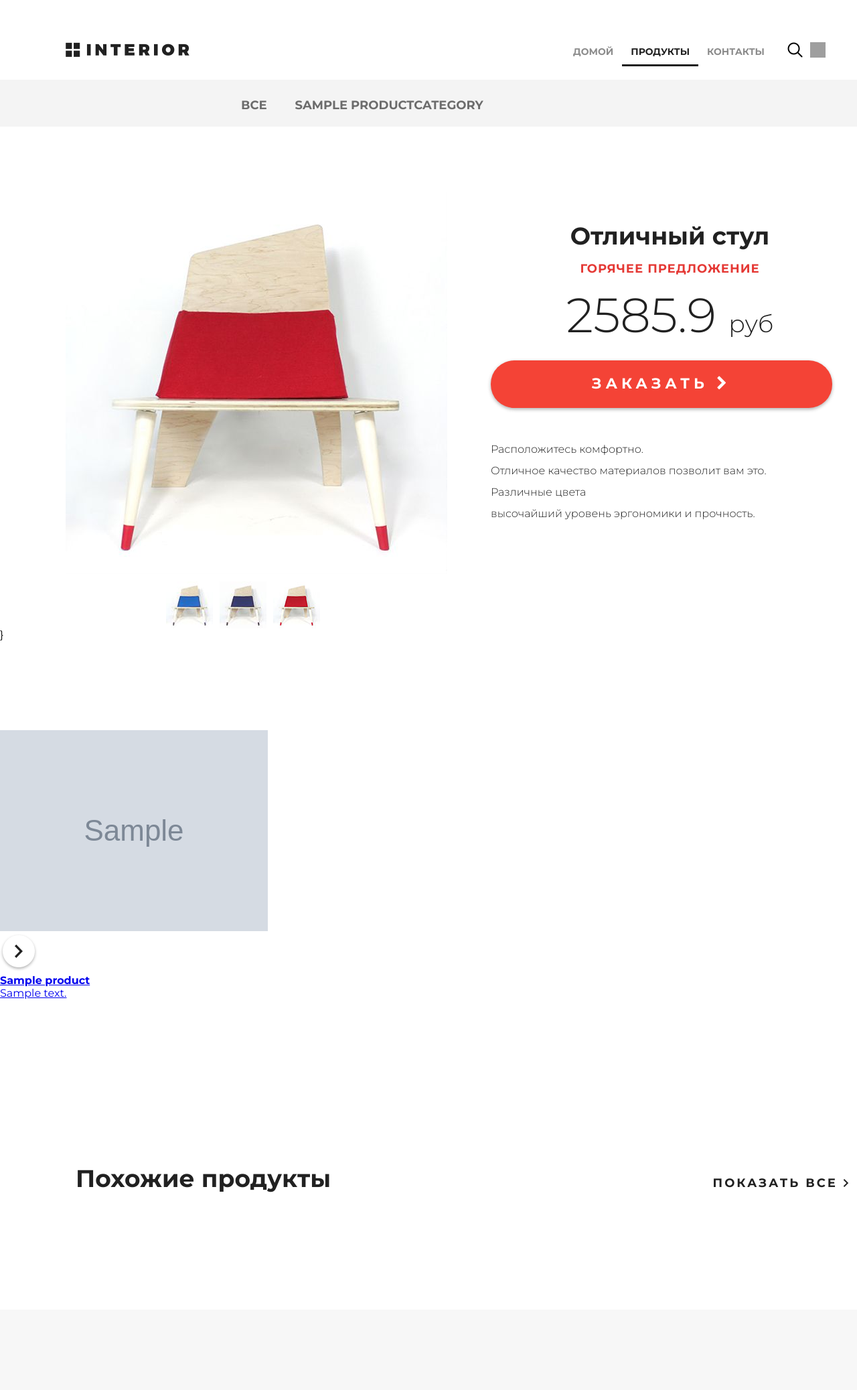
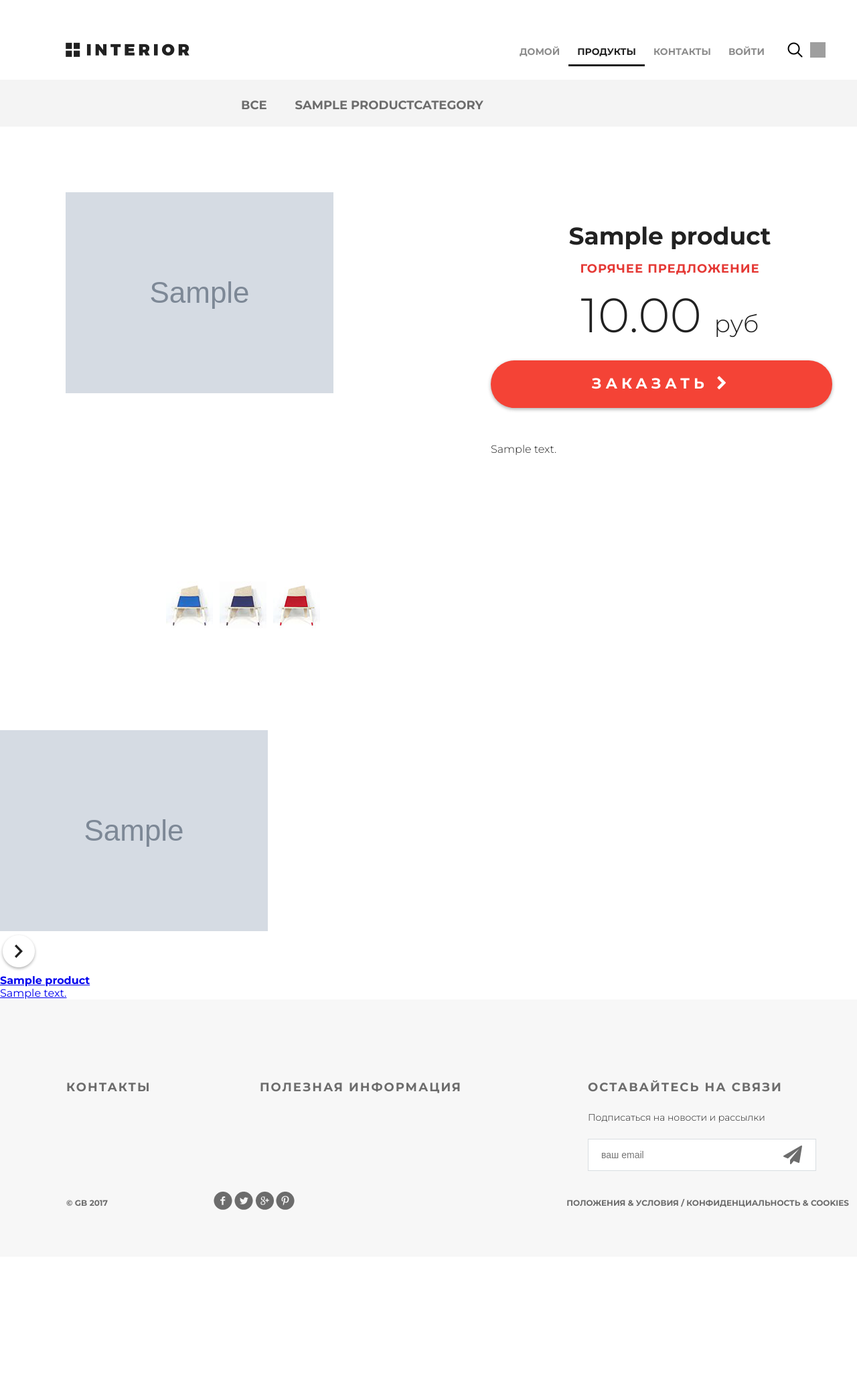
Before and after one commit to tsnv76/Django, a Django app: page /products/ in a window 1280 px wide; the page is wider, and only the part inside the window is pictured. Shown: the top 2075 px of that part at 67% size. After the commit the page ends 1806 px from the top of that part, so only its background shows below. Run offline with Django 3.2, Linux system fonts and the light colour scheme; tables that the repository leaves empty hold one stand-in row (values such as "Sample post"); grey boxes marked "Sample" are stand-in pictures; parts of the project's set-up code (start-up, migrations or seed data) failed here and were passed over; grey boxes are pictures that could not be loaded.

Commit message:
Добавляем файлы к уроку 6

```diff
--- a/geekshop/basketapp/templates/basketapp/basket.html
+++ b/geekshop/basketapp/templates/basketapp/basket.html
@@ -23,6 +23,7 @@
               <th scope="col">Товар</th>
               <th scope="col">Количество</th>
               <th scope="col">Стоимость</th>
+              <th scope="col">Удалить</th>
             </tr>
           </thead>
           <tbody>
@@ -32,6 +33,7 @@
               <td>{{ item.product.name }}</td>
               <td>{{ item.quantity }}</td>
               <td>{{ item.product.price }}</td>
+              <td><a href="{% url 'basket:remove' item.pk %}" >X</a></td>
             </tr>
           {% endfor %}
           </tbody>
--- a/geekshop/basketapp/views.py
+++ b/geekshop/basketapp/views.py
@@ -28,5 +28,6 @@ def basket_add(request, pk):
 
 
 def basket_remove(request, pk):
-    context = {}
-    return render(request, 'basketapp/basket.html', context)
+    basket_record = get_object_or_404(Basket, pk=pk)
+    basket_record.delete()
+    return HttpResponseRedirect(request.META.get('HTTP_REFERER'))
--- a/geekshop/geekshop/templates/geekshop/includes/slider.html
+++ b/geekshop/geekshop/templates/geekshop/includes/slider.html
@@ -16,7 +16,8 @@
 							<li>
 								<a href="{% url 'basket:view' %}">Корзина</a>
 								<span>
-									({{ basket|length }} шт.)
+									{{ basket.0.total_cost|floatformat:0 }} руб.
+									({{ basket.0.total_quantity }} шт.)
 								</span>
 							</li>
 						{% endif %}
--- a/geekshop/geekshop/views.py
+++ b/geekshop/geekshop/views.py
@@ -6,7 +6,9 @@ from mainapp.models import Product
 
 def main(request):
     title = 'Магазин'
-    basket = Basket.objects.filter(user=request.user)
+    basket = []
+    if request.user.is_authenticated:
+        basket = Basket.objects.filter(user=request.user)
 
     products = Product.objects.all()[:4]
 
@@ -14,6 +16,7 @@ def main(request):
         'title': title,
         'products': products,
         'basket': basket,
+        'basket_count': basket,
     }
     return render(request, 'geekshop/index.html', context)
 
--- a/geekshop/mainapp/templates/mainapp/products.html
+++ b/geekshop/mainapp/templates/mainapp/products.html
@@ -13,6 +13,29 @@
 					<li><a href="/">домой</a></li>
 					<li><a href="/products/" class="active">продукты</a></li>
 					<li><a href="/contacts/">контакты</a></li>
+					{% if user.is_authenticated %}
+						<li>
+							<a href="{% url 'auth:edit' %}">
+								{{ user.first_name|default:'Пользователь' }}
+							</a>
+						</li>
+						{% if basket %}
+							<li>
+								<a href="{% url 'basket:view' %}">Корзина</a>
+								<span>
+									{{ basket.0.total_cost|floatformat:0 }} руб.
+									({{ basket.0.total_quantity }} шт.)
+								</span>
+							</li>
+						{% endif %}
+					{% endif %}
+					<li>
+						{% if user.is_authenticated %}
+						  <a href="{% url 'auth:logout' %}">выйти</a>
+						{% else %}
+						  <a href="{% url 'auth:login' %}">войти</a>
+						{% endif %}
+					</li>
 				</ul>
 				<a href="#" class="search"></a>
                 <a href="#" class="basket"></a>
@@ -36,11 +59,11 @@
 					{% endfor %}
 				</ul>
 			</div>
-
+			{% if hot_product %}
 			<div class="details-products">
 				<div class="details-slider">
 					<div class="slider-product">
-						<img src="{% static 'geekshop/img/slider1.jpg' %}">
+						<img src="/media/{{ hot_product.image }}">
 					</div>
 					<div class="slider-control">
 						<div class="block">
@@ -62,29 +85,25 @@
 				</div>
 
 				<div class="description">
-					<h3 class="big-bold">Отличный стул</h3>
+					<h3 class="big-bold">{{ hot_product.name }}</h3>
 					<h3 class="red">горячее предложение</h3>
-					<p class="price"> 2585.9 <span>руб</span></p>
+					<p class="price"> {{ hot_product.price }} <span>руб</span></p>
 					<a href="#" class="red-button">
 						заказать <i class="fa fa-chevron-right" aria-hidden="true"></i>
 					</a>
 					<div class="description-text">
-						<p>Расположитесь комфортно.</p>
-						<p>Отличное качество материалов
-						позволит вам это.</p>
-						<p>Различные цвета</p>
-						<p>высочайший уровень
-						эргономики и прочность.</p>
+						{{ hot_product.description }}
 					</div>
 				</div>
 			</div>
+			{% endif %}
 			<div class="products_list">
 				<div class="title clearfix">
 					{% if category %}
 					<h2>
 						Категория: "{{ category.name|title }}"
 					</h2>
-					{% endif %}}
+					{% endif %}
 				</div>
 				<div class="category-products clearfix">
 					{% for product in products %}
@@ -101,8 +120,8 @@
 					{% endfor %}
 				</div>
 			</div>
-
-			<div class="related">
+			{% if same_products %}
+				<div class="related">
 				<div class="title clearfix">
 					<h2>Похожие продукты</h2>
 					<a class="explore" href="#">показать все <img src="{% static 'geekshop/img/arrow.png' %}" alt=""></a>
@@ -123,6 +142,7 @@
 
 				</div>
 			</div>
+			{% endif %}
 		</div>
 
 {% endblock %}
--- a/geekshop/mainapp/views.py
+++ b/geekshop/mainapp/views.py
@@ -1,11 +1,31 @@
 from django.shortcuts import render, get_object_or_404
+import random
+from basketapp.models import Basket
 from mainapp.models import ProductCategory, Product
+
+
+def get_basket(user):
+    if user.is_authenticated:
+        return Basket.objects.filter(user=user)
+    else:
+        return []
+
+
+def get_hot_product():
+    product = Product.objects.all()
+    return random.sample(list(product), 1)[0]
+
+
+def get_same_products(hot_product):
+    same_product = Product.objects.filter(category=hot_product.category).exclude(pk=hot_product.pk)[:3]
+    return same_product
 
 
 def products(request,pk=None):
     title = 'Каталог'
     links_menu = ProductCategory.objects.all()
     products = Product.objects.all().order_by('price')
+    basket = get_basket(request.user)
 
     if pk is not None:
         if pk == 0:
@@ -20,16 +40,19 @@ def products(request,pk=None):
             'links_menu': links_menu,
             'category': category,
             'products': products,
+            'basket': basket,
         }
         return render(request, 'mainapp/products.html', context)
-
-    same_products = Product.objects.all()[1:2]
+    hot_product = get_hot_product()
+    same_products = get_same_products(hot_product)
 
     context = {
         'title': title,
         'links_menu': links_menu,
+        'hot_product': hot_product,
         'same_products': same_products,
         'products': products,
+        'basket': basket,
     }
 
     return render(request, 'mainapp/products.html', context)
```
Also changed, not shown: geekshop/basketapp/models.py (+16 -0 lines).
